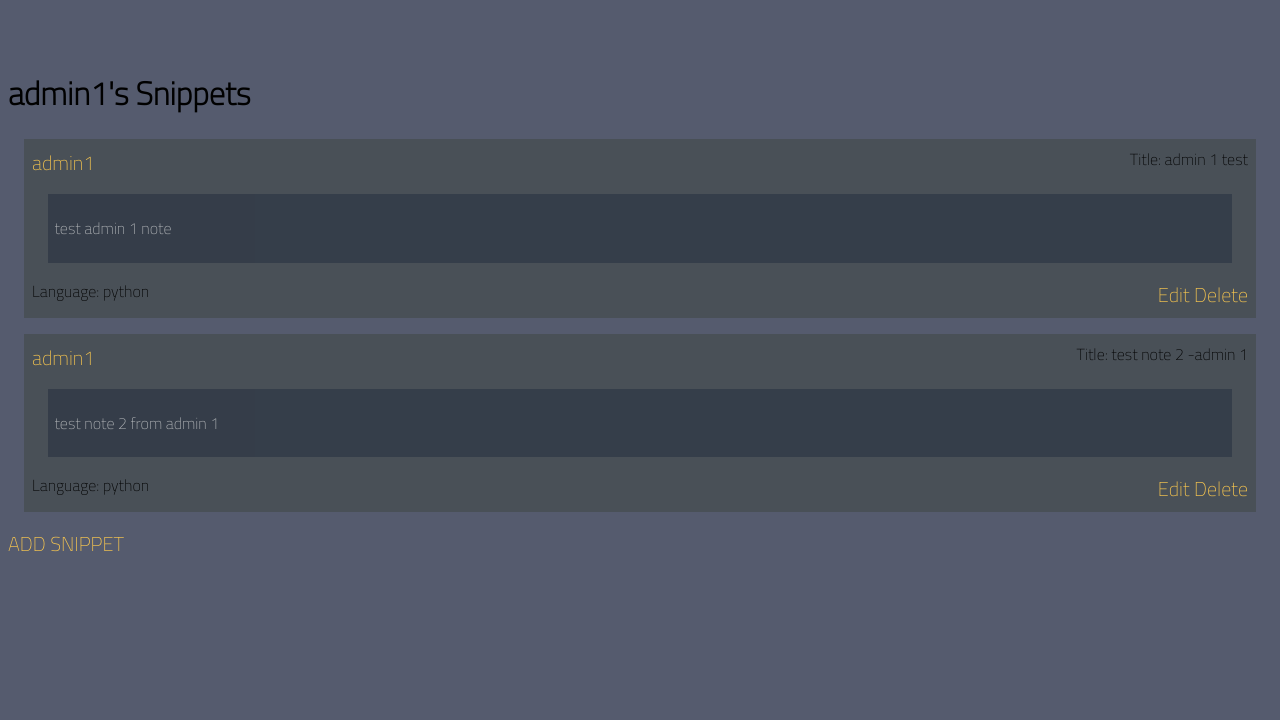
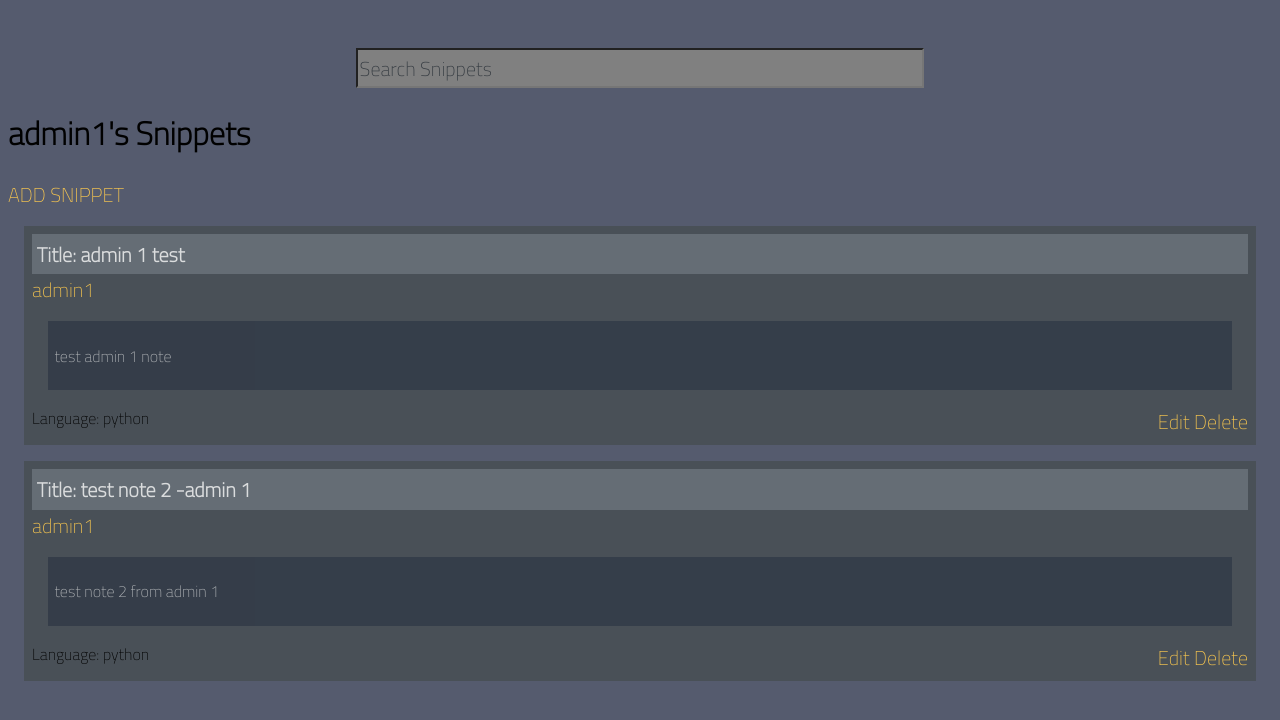
Before and after one commit to momentum-team-7/django-multiple-choice-drehan7, a Django app: page /user/1/profile/ in a window 1280 px wide. Shown: the part 39-759 px from the top of the page. Run offline with Django 3.2, Linux system fonts and the light colour scheme; a user stored in the database is signed in; data comes from the database, SQL or seed files in the repository; both versions use the stored data as it was after the commit.

Commit message:
checkpoint for search feature

```diff
--- a/static/base.css
+++ b/static/base.css
@@ -1,9 +1,8 @@
-@import url('https://fonts.googleapis.com/css2?family=Titillium+Web:wght@200&display=swap');
+@import url("https://fonts.googleapis.com/css2?family=Titillium+Web:wght@200&display=swap");
 
 * {
-  font-family: 'Titillium Web', sans-serif;
+  font-family: "Titillium Web", sans-serif;
 }
-
 
 a {
   color: #f9c74f;
@@ -23,6 +22,15 @@ a {
   padding: 1rem;
 }
 
+.snippet-title-container {
+  background-color: #6c757d;
+  opacity: 0.8;
+  padding: 0.3rem;
+  font-weight: bold;
+  font-size: 20px;
+  color: white;
+}
+
 .snippet-title {
   display: flex;
   justify-content: space-between;
@@ -33,26 +41,20 @@ a {
   justify-content: space-between;
 }
 
-
 .snippet-format {
   /* border: 2px solid #f3722c; */
   margin: 1rem;
   background-color: #495057;
   list-style-type: none;
-  padding:.5rem;
-
-
-
-
+  padding: 0.5rem;
 }
 
 .snippet-code-container {
   background-color: #293241;
-  opacity: .6;
-  color:white;
-  margin:1rem;
-  padding: .4rem;
-
+  opacity: 0.6;
+  color: white;
+  margin: 1rem;
+  padding: 0.4rem;
 }
 
 .snippets li {
@@ -74,13 +76,12 @@ body {
 }
 
 .login-main-container {
-  border: 2px solid green;
+  /* border: 2px solid green; */
   margin-top: 20%;
   text-align: center;
 }
 .login-form-labels {
   font-size: 30px;
-
 }
 .login-form-labels input {
   height: 30px;
@@ -114,3 +115,19 @@ body {
   font-weight: bold;
   line-height: 25px;
 }
+
+.snippet-search-container {
+  display: flex;
+  justify-content: center;
+  /* border: 2px solid magenta; */
+}
+
+.snippet-search::placeholder {
+  color: #343a40;
+}
+.snippet-search {
+  background-color: grey;
+  width: 45%;
+  height: 40px;
+  font-size: 20px;
+}
--- a/templates/user_profile.html
+++ b/templates/user_profile.html
@@ -2,19 +2,30 @@
 {% block content %}
 <header class="header">
     <a href="/user/feed">Home Page | </a>
-    <a href="{% url 'user_profile' pk=user.pk %}">{{request.user}}'s Profile | </a>
+    <a href="{% url 'user_profile' pk=request.user.pk %}">{{request.user}}'s Profile | </a>
     <a href="/accounts/logout">Logout</a>
 </header>
 <br>
 <br>
 <div class="snippets-container">
+    {% if request.user.pk is user.pk %}
+    <div class="snippet-search-container">
+        <input class="snippet-search" type="search" placeholder="Search Snippets">
+
+    </div>
+    {% endif %}
 
     <h1>{{ user }}'s Snippets</h1>
+    {% if user.pk == request.user.pk %}
+    <a href="{% url 'add_snippet' pk=request.user.pk%}">ADD SNIPPET</a>
+    {% endif %}
         {% for snippet in user.snippets.all %}
         <div class="snippet-format">
-            <li><div class="snippet-title">
+            <li><div class="snippet-title-container">
+                Title: {{snippet.title}}
+            </div>
+            <div class="snippet-title">
                 <a href="{% url 'user_profile' pk=snippet.author.pk %}">{{snippet.author}}</a>
-                Title: {{snippet.title}}
             </div>
             <div class="snippet-code-container">
             <pre><code>{{snippet.code}}</code></pre>
@@ -29,7 +40,4 @@
         {% endfor %}
 
 </div>
-{% if user.pk == request.user.pk %}
-<a href="{% url 'add_snippet' pk=request.user.pk%}">ADD SNIPPET</a>
-{% endif %}
 {% endblock %}
```
Also changed, not shown: db.sqlite3.
